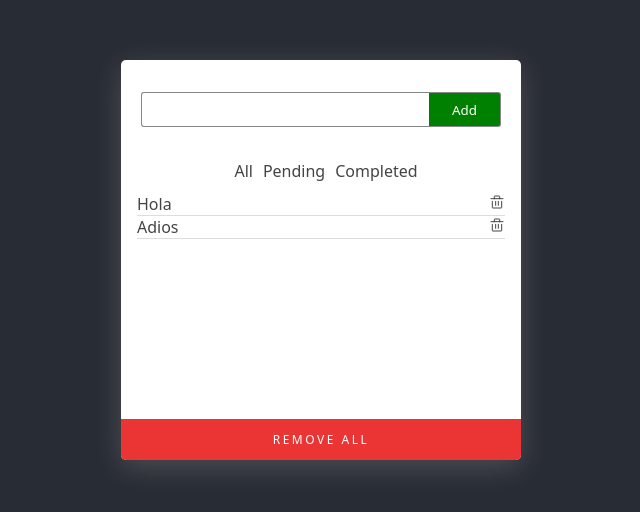
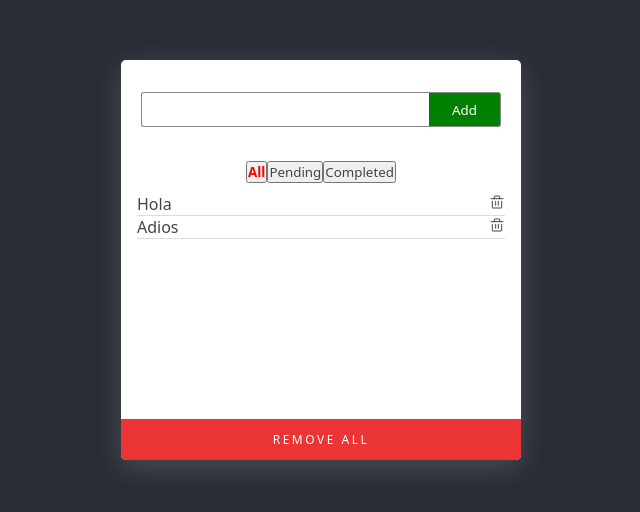
Before and after one commit to hectorpenalva/task-list, a React (Create React App) app: page / in a window 1280 px wide. Shown: the part 140-652 px from the top of the page, without its empty margins (319-959 px from the left). Built offline with nearby package versions, Linux system fonts and the light colour scheme; the HTML template or start-up script is replaced by a standard one.

Commit message:
New useState to change the style of the menu If selected

```diff
--- a/src/components/Menu/Menu.js
+++ b/src/components/Menu/Menu.js
@@ -1,12 +1,25 @@
+import { useState } from "react";
 import "./Menu.css";
 
 export default function Menu() {
-
+  const [buttonSelected, setNewButtonSelected] = useState("All");
   return (
     <div className="Menu">
-      <a href="#">All</a>
-      <a href="#">Pending</a>
-      <a href="#">Completed</a>
+      <button
+        onClick={()=>setNewButtonSelected("All")}
+        className={buttonSelected === "All" ? "selected" : ""}
+        href="#">All
+      </button>
+      <button
+        onClick={()=>setNewButtonSelected("Pending")}
+        className={buttonSelected === "Pending" ? "selected" : ""}
+        href="#">Pending
+      </button>
+      <button
+        onClick={()=>setNewButtonSelected("Completed")}
+        className={buttonSelected === "Completed" ? "selected" : ""}
+        href="#">Completed
+      </button>
     </div>
   );
 }
```
